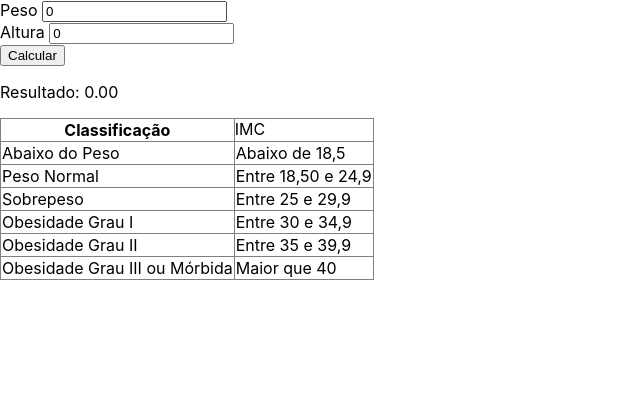
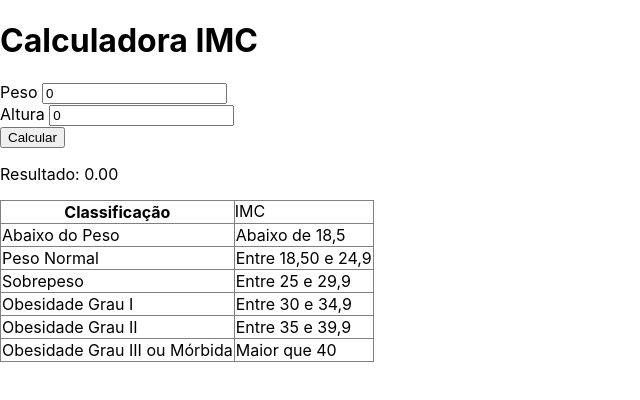
Before and after one commit to ricardo2018-git/202307-calculadora-imc-react-js, a React (Create React App) app: page / in a window 1280 px wide. Shown: the top 400 px of the page, without its empty margins (0-640 px from the left). Built offline with nearby package versions, Linux system fonts and the light colour scheme.

Commit message:
titulo do sistema

```diff
--- a/src/App.js
+++ b/src/App.js
@@ -13,6 +13,7 @@ export default function App() {
 
   return (
     <>
+      <h1>Calculadora IMC</h1>
       <Peso peso={peso} setPeso={setPeso}/>
       <Altura altura={altura} setAltura={setAltura}/>
       <CalcularIMC peso={peso} altura={altura} setResultado={setResultado}/>
```
